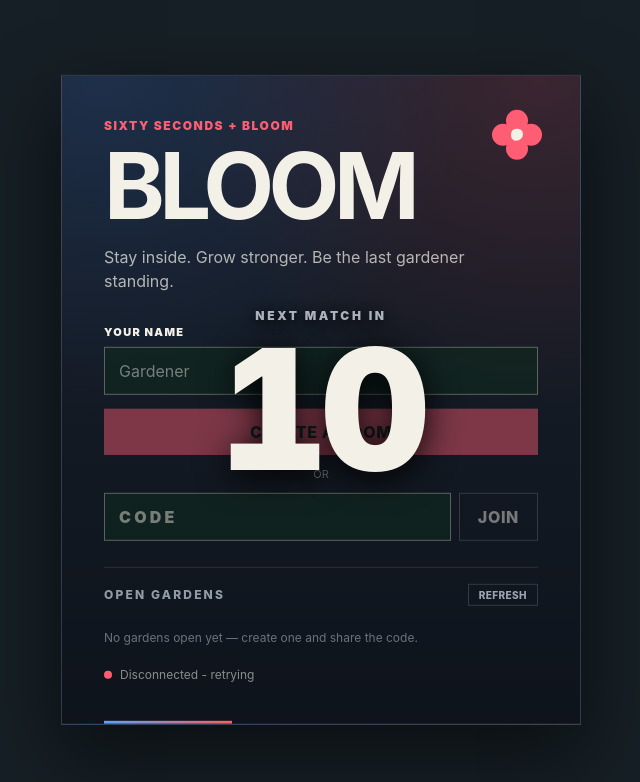
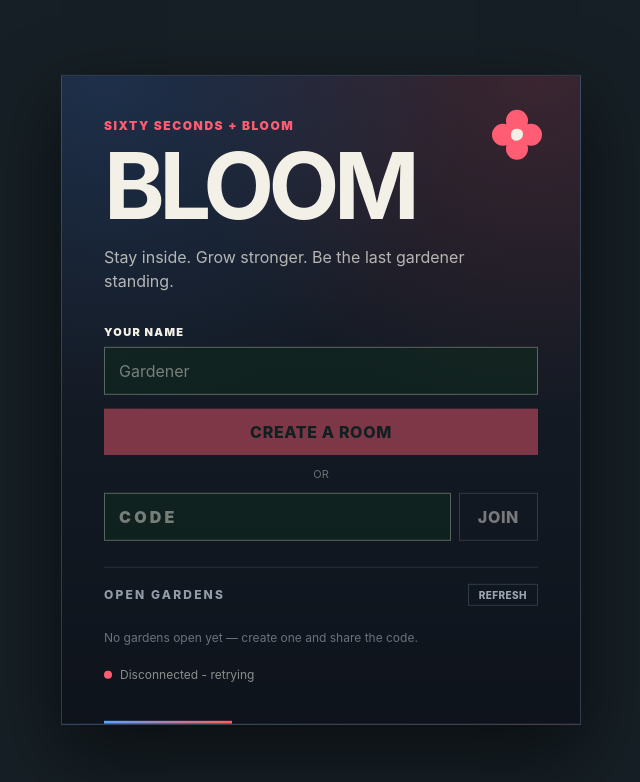
Before and after one commit to GameDevRocky/bloom-wars, a website: page public/index.html in a window 1280 px wide. Shown: the whole page, without its empty margins (319-959 px from the left). Drawn offline with Linux system fonts and the light colour scheme.

Commit message:
Make the hidden attribute actually hide things
The restart countdown sat over the welcome screen and the lobby showing a
frozen 10. The JavaScript was setting its hidden attribute correctly the whole
time; the styling was ignoring it. The browser implements that attribute as a
plain [hidden] { display: none } rule, and #countdown { display: grid } outranks
it, so the element was never hidden and what showed was the placeholder digit
sitting in the markup.

Every panel in this UI is shown and hidden through that attribute, so rather
than patch the one rule, the attribute is now made to win wherever it is used.
The placeholder digit goes too, so nothing can be displayed before a real count
is put there.

Co-Authored-By: Claude Opus 5 <noreply@anthropic.com>

```diff
--- a/public/index.html
+++ b/public/index.html
@@ -69,7 +69,7 @@
 
       <div id="countdown" hidden aria-live="polite">
         <p id="countdown-label">Next match in</p>
-        <strong id="countdown-value">10</strong>
+        <strong id="countdown-value"></strong>
       </div>
 
       <div id="announcement" hidden>
--- a/public/styles.css
+++ b/public/styles.css
@@ -11,6 +11,13 @@
 }
 
 * { box-sizing: border-box; }
+
+/* The hidden attribute is how every panel here is shown and hidden, but the
+   browser implements it as a plain [hidden] { display: none } rule, which any
+   id or class selector setting a display outranks. One such rule left the
+   restart countdown permanently on screen, over the welcome screen and the
+   lobby. This makes the attribute win wherever it is used. */
+[hidden] { display: none !important; }
 
 html, body, main {
   width: 100%;
```
